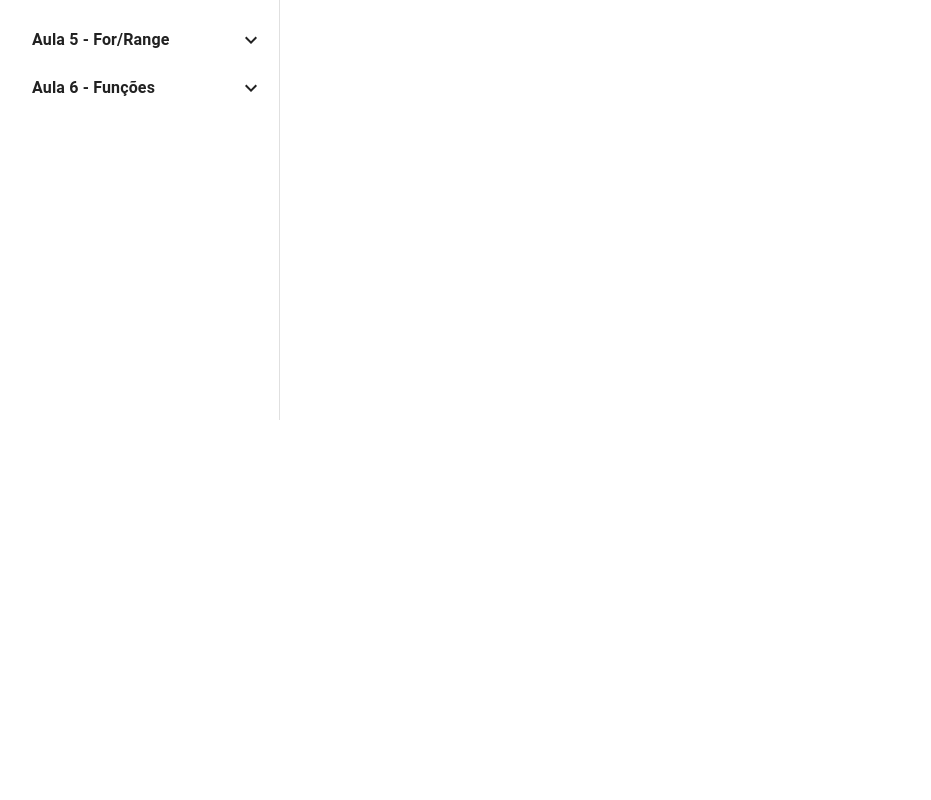
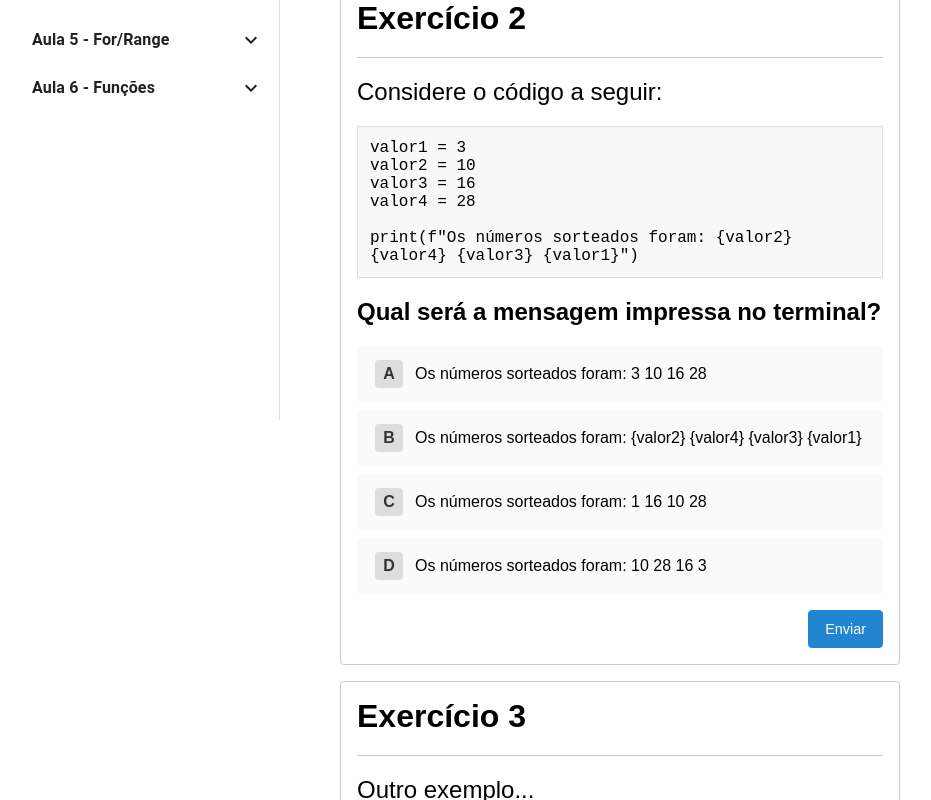
Before and after one commit to iancdesponds/front-grupo-3, a React (Vite) app in the folder Projeto-Informar/: page /aula-2/inicio in a window 1280 px wide. Shown: the part 380-1180 px from the top of the page, without its empty margins (20-951 px from the left). Before the commit the page ends 800 px from the top, so only its background shows below. Built offline with nearby package versions, Linux system fonts and the light colour scheme.

Commit message:
feat: Exemplos de uso do QuestionCard

```diff
--- a/Projeto-Informar/src/modulos/Aula-2/pages/Inicio.jsx
+++ b/Projeto-Informar/src/modulos/Aula-2/pages/Inicio.jsx
@@ -1,4 +1,5 @@
 import React from 'react';
+import QuestionCard from '../../../components/QuestionCard';
 
 function InicioAula2() {
   return (
@@ -9,6 +10,44 @@ function InicioAula2() {
         ullamcorper enim at nulla faucibus luctus. Quisque pulvinar augue non
         justo finibus cursus.
       </p>
+
+      <QuestionCard
+        questionTitle="Exercício 2"
+        questionDescription="Considere o código a seguir:"
+        codeSnippet={`valor1 = 3
+valor2 = 10
+valor3 = 16
+valor4 = 28
+
+print(f"Os números sorteados foram: {valor2} {valor4} {valor3} {valor1}")`}
+        questionText="Qual será a mensagem impressa no terminal?"
+        options={[
+          "Os números sorteados foram: 3 10 16 28",
+          "Os números sorteados foram: {valor2} {valor4} {valor3} {valor1}",
+          "Os números sorteados foram: 1 16 10 28",
+          "Os números sorteados foram: 10 28 16 3"
+        ]}
+        correctIndex={3} // "10 28 16 3" é a opção 3 (0-based)
+        explanation="Será impresso a mensagem: 10 28 16 3. Como criamos uma f-string, as variáveis aparecem no lugar das chaves."
+        localStorageKey="exercicio2"
+      />
+
+      {/* Você pode reutilizar o componente para outro exercício: */}
+      <QuestionCard
+        questionTitle="Exercício 3"
+        questionDescription="Outro exemplo..."
+        codeSnippet={`print("Hello World!")`}
+        questionText="O que esse código faz?"
+        options={[
+          "Exibe Hello World! no terminal",
+          "Encerra o programa",
+          "Imprime a data atual",
+          "Nada"
+        ]}
+        correctIndex={0}
+        explanation="O print exibe o texto no terminal."
+        localStorageKey="exercicio3"
+      />
     </div>
   );
 }
```
